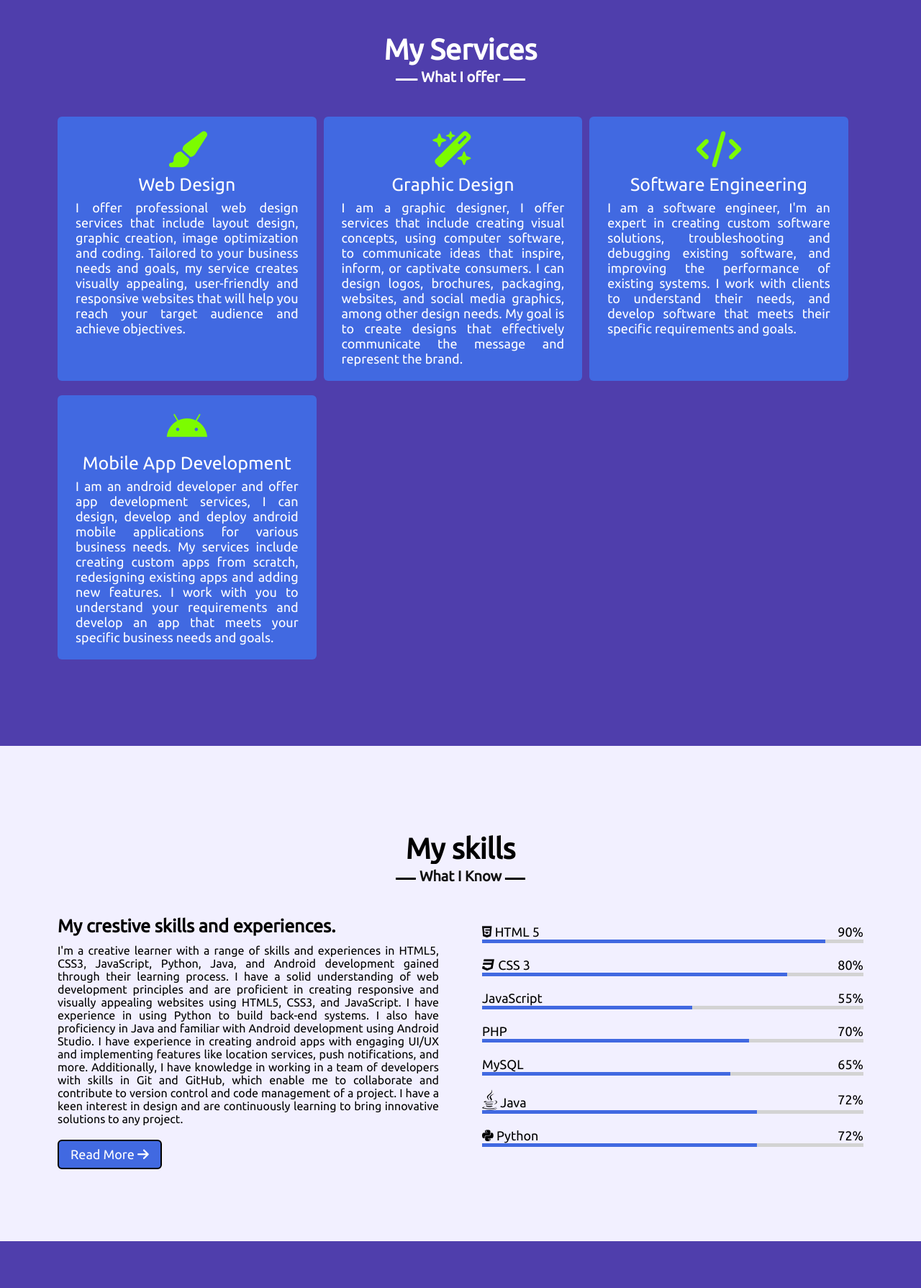
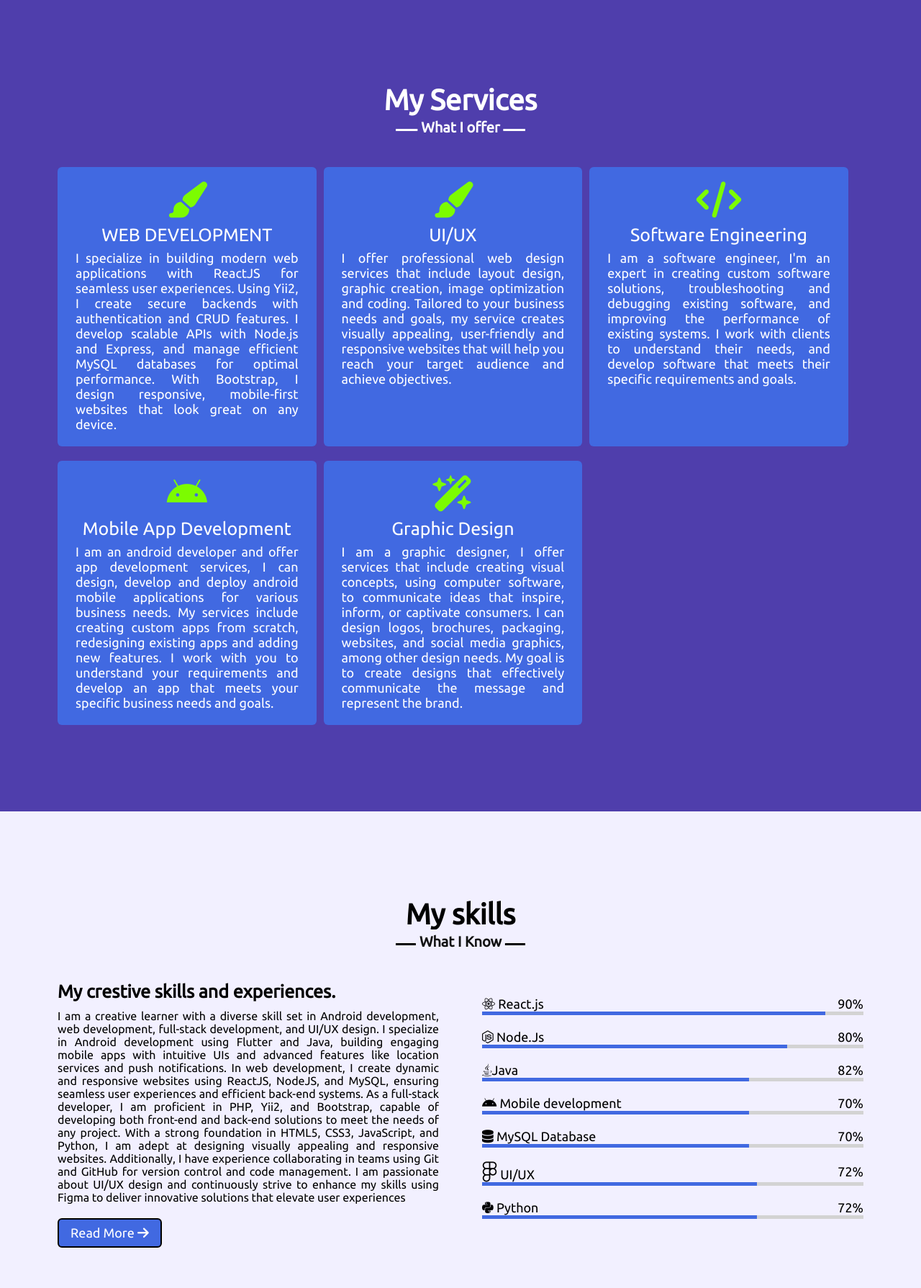
Before and after one commit to DanielWambua254/portfolio, a PHP site: page /index.html in a window 1280 px wide. Shown: the part 1640-3429 px from the top of the page at 72% size. Run offline with PHP 8.4, Linux system fonts and the light colour scheme; some libraries are stand-ins or nearby versions.

Commit message:
Update my website

```diff
--- a/index.html
+++ b/index.html
@@ -43,16 +43,15 @@
         <div class="max-width">
             <div class="homeContent fade_in">
                 <div class="text1">Hello my name is</div>
-                <div class="text2"><h1>Daniel Wambua</h1></div>
+                <div class="text2"><h1>Daniel Wambua Munyao</h1></div>
                 <div class="text3">And I'm a <span class="typing"></span>
 
                     <p>
                         <ul>
                             <br>
                             <li>Software Engineer</li>
-                            <li>Android developer</li>
-                            <li>Web developer</li>
-                            <li>Freelancer</li>
+                            <li>Mobile app developer</li>
+                            <li>Web app developer</li>
                             <br>
                         </ul>
                     </p>
@@ -78,7 +77,7 @@
                         I'm a multi-talented person with a range of skills in android development, web design, web development and graphic design. I have experience developing android apps using Java and Android Studio, and i'm familiar with the latest android design principles. I have a strong understanding of web design principles and can create visually appealing and responsive websites using HTML, CSS and JavaScript. I also have experience in web development, using technologies such as PHP and Python to create dynamic websites. I also have a good understanding of graphic design and can create eye-catching designs that align with the project's branding and aesthetic needs. I'm able to bring a diverse set of skills to any project.
                     </p>
 
-                    <div class="dancing-btn-2"><a href="downloadable_content/DANIEL WAMBUA-CV.pdf" download >Download CV <i class="fa fa-download" aria-hidden="true"></i></a></div>
+                    <div class="dancing-btn-2"><a href="downloadable_content/Daniel Wambua Munyao - CV.pdf" download >Download CV <i class="fa fa-download" aria-hidden="true"></i></a></div>
                 </div>
             </div>
         </div>
@@ -93,19 +92,20 @@
                   <div class="card">
                     <div class="div box">
                         <i class="fas fa-paint-brush"></i>
-                        <div class="text"> Web Design</div>
+                        <div class="text"> WEB DEVELOPMENT</div>
                         <p>
-                            I offer professional web design services that include layout design, graphic creation, image optimization and coding. Tailored to your business needs and goals, my service creates visually appealing, user-friendly and responsive websites that will help you reach your target audience and achieve objectives.
+                            I specialize in building modern web applications with ReactJS for seamless user experiences. Using Yii2, I create secure backends with authentication and CRUD features. I develop scalable APIs with Node.js and Express, and manage efficient MySQL databases for optimal performance. With Bootstrap, I design responsive, mobile-first websites that look great on any device.
                             </p>
                     </div>
                 </div>
 
+
                 <div class="card">
                     <div class="div box">
-                        <i class="fa fa-magic"></i>
-                        <div class="text"> Graphic Design</div>
+                        <i class="fas fa-paint-brush"></i>
+                        <div class="text"> UI/UX</div>
                         <p>
-                            I am a graphic designer, I offer services that include creating visual concepts, using computer software, to communicate ideas that inspire, inform, or captivate consumers. I can design logos, brochures, packaging, websites, and social media graphics, among other design needs. My goal is to create designs that effectively communicate the message and represent the brand.
+                            I offer professional web design services that include layout design, graphic creation, image optimization and coding. Tailored to your business needs and goals, my service creates visually appealing, user-friendly and responsive websites that will help you reach your target audience and achieve objectives.
                         </p>
                     </div>
                 </div>
@@ -130,6 +130,16 @@
                     </div>
                 </div>
 
+                <div class="card">
+                    <div class="div box">
+                        <i class="fa fa-magic"></i>
+                        <div class="text"> Graphic Design</div>
+                        <p>
+                            I am a graphic designer, I offer services that include creating visual concepts, using computer software, to communicate ideas that inspire, inform, or captivate consumers. I can design logos, brochures, packaging, websites, and social media graphics, among other design needs. My goal is to create designs that effectively communicate the message and represent the brand.
+                        </p>
+                    </div>
+                </div>
+
             </div>
         </div>
     </section>
@@ -141,7 +151,9 @@
                 <div class="left-column fade_in">
                     <div class="text">My crestive skills and experiences.</div>
                     <p>
-                        I'm a creative learner with a range of skills and experiences in HTML5, CSS3, JavaScript, Python, Java, and Android development gained through their learning process. I have a solid understanding of web development principles and are proficient in creating responsive and visually appealing websites using HTML5, CSS3, and JavaScript. I have experience in using Python to build back-end systems. I also have proficiency in Java and familiar with Android development using Android Studio. I have experience in creating android apps with engaging UI/UX and implementing features like location services, push notifications, and more. Additionally, I have knowledge in working in a team of developers with skills in Git and GitHub, which enable me to collaborate and contribute to version control and code management of a project. I have a keen interest in design and are continuously learning to bring innovative solutions to any project.
+                        I am a creative learner with a diverse skill set in Android development, web development, full-stack development, and UI/UX design. I specialize in Android development using Flutter and Java, building engaging mobile apps with intuitive UIs and advanced features like location services and push notifications. In web development, I create dynamic and responsive websites using ReactJS, NodeJS, and MySQL, ensuring seamless user experiences and efficient back-end systems. As a full-stack developer, I am proficient in PHP, Yii2, and Bootstrap, capable of developing both front-end and back-end solutions to meet the needs of any project.
+
+With a strong foundation in HTML5, CSS3, JavaScript, and Python, I am adept at designing visually appealing and responsive websites. Additionally, I have experience collaborating in teams using Git and GitHub for version control and code management. I am passionate about UI/UX design and continuously strive to enhance my skills using Figma to deliver innovative solutions that elevate user experiences
                     </p>
                     <a href="skills_and_experiences.html">Read More <i class="fa fa-arrow-right" aria-hidden="true"></i>
                     </a>
@@ -150,43 +162,45 @@
                 <div class="right-column fade_in">
                     <div class="pregression-bars">
                         <div class="info">
-                            <span> <i class="fa fa-html5"></i>  HTML 5</span>
+                            <span> <i class="fab fa-react"></i>  React.js</span>
                             <span>90%</span>
                         </div>
                         <div class="line html"></div>
                     </div>
                     <div class="pregression-bars">
                         <div class="info">
-                            <span><i class="fa fa-css3"></i> CSS 3</span>
+                            <span><i class="fab fa-node-js"></i> Node.Js</span>
                             <span>80%</span>
                         </div>
                         <div class="line css"></div>
                     </div>
+
                     <div class="pregression-bars">
                         <div class="info">
-                            <span>JavaScript</span>
-                            <span>55%</span>
+                            <span><i class="fab fa-java"></i>Java</span>
+                            <span>82%</span>
                         </div>
-                        <div class="line javascript"></div>
+                        <div class="line php"></div>
                     </div>
                     <div class="pregression-bars">
                         <div class="info">
-                            <span>PHP</span>
+                            <span><i class="fa fa-android"></i> Mobile development</span>
                             <span>70%</span>
                         </div>
                         <div class="line php"></div>
                     </div>
                     <div class="pregression-bars">
                         <div class="info">
-                            <span>MySQL</span>
-                            <span>65%</span>
+                            <span><i class="fa fa-database"></i> MySQL Database</span>
+                            <span>70%</span>
                         </div>
-                        <div class="line sql"></div>
+                        <div class="line php"></div>
                     </div>
+
                     <div class="pregression-bars">
                         <div class="info">
                             <span>
-                                <i class='fab fa-java' style='font-size:28px'></i>  Java</span>
+                                <i class='fab fa-figma' style='font-size:28px'></i>  UI/UX</span>
                             <span>72%</span>
                         </div>
                         <div class="line java"></div>
@@ -308,7 +322,6 @@
             </a>
         </div>
 
-        <p style="text-align: center; color: white; margin-top: 20px; font-size: 18px;">Warning: Some apps may not function on newer android versions !</p>
     </section>
 
     <section class="contact" id="contact-section">
@@ -325,7 +338,7 @@
                             <i class="fas fa-user"></i>
                             <div class="information">
                                 <div class="head">Name</div>
-                                <div class="sub-tittle">Daniel Wambua</div>
+                                <div class="sub-tittle">Daniel Wambua Munyao</div>
                             </div>
                         </div>
 
@@ -333,7 +346,7 @@
                             <i class="fas fa-map-marker-alt"></i>
                             <div class="information">
                                 <div class="head">location</div>
-                                <div class="sub-tittle">Murang'a, Kenya</div>
+                                <div class="sub-tittle">Nairobi, Kenya</div>
                             </div>
                         </div>
 
@@ -405,7 +418,7 @@
     </section>
 
     <footer>
-        <span>Created By <a href="mailto:wambuadaniel2001@gmail.com">Daniel Wambua</a> | <span>&copy; 2022 All rights reserved.</span></span>
+        <span>Created By <a href="mailto:wambuadaniel2001@gmail.com">Daniel Wambua</a> | <span>&copy; 2024 All rights reserved.</span></span>
     </footer>
 
    <script src="mysite.js"></script>
--- a/style.css
+++ b/style.css
@@ -121,7 +121,7 @@ html {
 
 .home {
     display: flex;
-    background-image: url(images/Artboard\ 1.png);
+    background-image: url(images/Artboard1.png);
     background-repeat: no-repeat;
     height: 110vh;
     background-position: center;
@@ -294,7 +294,7 @@ section .tittle::after {
 }
 
 .about .about-content .left_img {
-    height: 350px;
+    height: 420px;
     width: 350px;
     border-radius: 6px;
     background: url(images/profile_1.jpg) center no-repeat;
```
Also changed, not shown: images/Artboard 1.png (deleted), images/Artboard1.png (added), images/profile_1.jpg, 1 other file. Lines whose indentation alone changed are shown as unchanged.
